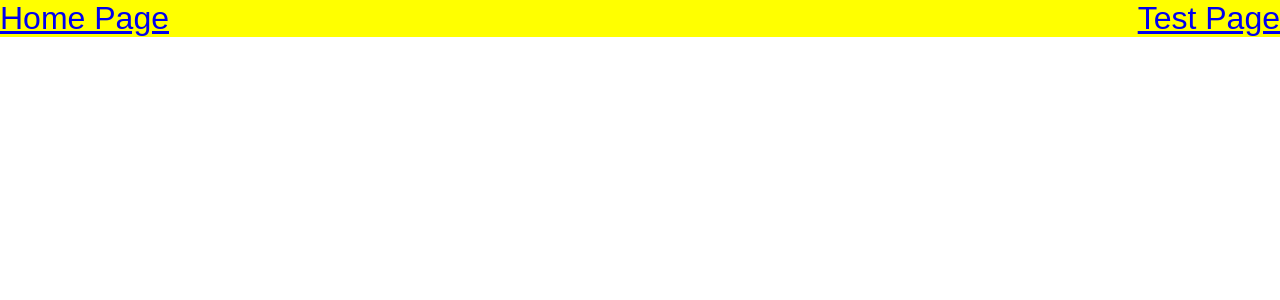
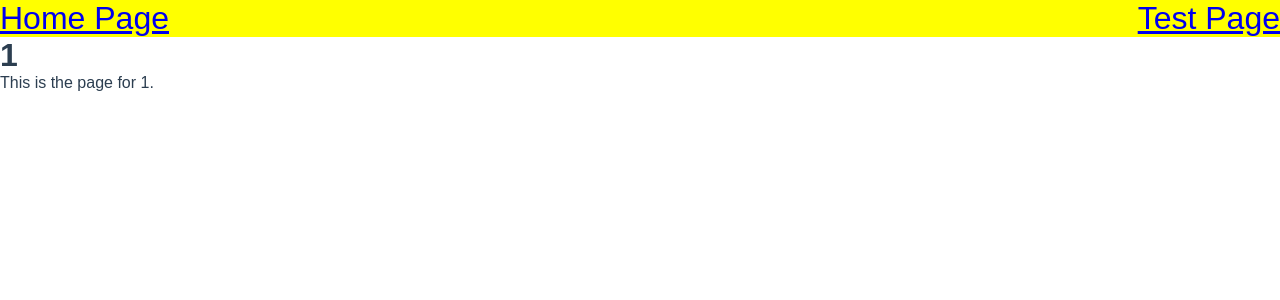
Before and after one commit to Pondering-Apple/vue-NFSA, a Vue app: page /CollectionList/1 in a window 1280 px wide. Before the commit this address had no page. Shown: the top 300 px of the page. Built offline with nearby package versions, Linux system fonts and the light colour scheme.

Commit message:
I GOT DYNAMIC PAGES TO WORK!!!!!

```diff
--- /dev/null
+++ b/src/components/CountryPage.vue
@@ -0,0 +1,19 @@
+<template>
+  <div>
+    <h1>{{ countryName }}</h1>
+    <p>This is the page for {{ countryName }}.</p>
+  </div>
+</template>
+
+<script>
+export default {
+  name: 'CountryPage',
+  computed: {
+    countryName() {
+      return decodeURIComponent(this.$route.params.country)
+    }
+  }
+}
+</script>
+
+<style scoped></style>
--- a/src/components/TestModule.vue
+++ b/src/components/TestModule.vue
@@ -11,18 +11,21 @@
         />
       </g>
     </svg>
+    <component :is="currentComponent" v-if="currentComponent" />
   </div>
 </template>
 
 <script>
 import worldMap from '@svg-maps/world' // Import the default export
+import CollectionList from './CollectionList.vue'
 
 export default {
   data() {
     return {
       worldMap, // Store the imported map object
+      currentComponent: null,
       populations: {
-        ad: 77000, // Andorra
+        ad: 7, // Andorra
         ae: 98241000, // United Arab Emirates
         af: 40218230004, // Afghanistan
         al: 2877790007 // Albania
@@ -35,7 +38,11 @@ export default {
       const country = event.target.closest('path') // Get the clicked country element
       if (country) {
         const countryName = country.getAttribute('title') // Extract the country name
+        const encodedCountryName = encodeURIComponent(countryName) // Encode the country name
         console.log(`Clicked on: ${countryName}`)
+
+        this.$router.push(`/CollectionList/${encodedCountryName}`) // Navigate to the country page
+
         // Here you can navigate to another page or perform other actions based on the clicked country
       }
     },
--- a/src/router/index.js
+++ b/src/router/index.js
@@ -2,6 +2,7 @@ import { createRouter, createWebHistory } from 'vue-router'
 import TestModule from '@/views/TestModule.vue'
 import HomePage from '@/views/HomePage.vue'
 import CollectionList from '@/components/CollectionList.vue'
+import CountryPage from '@/components/CountryPage.vue'
 
 const router = createRouter({
   history: createWebHistory(import.meta.env.BASE_URL),
@@ -20,9 +21,9 @@ const router = createRouter({
       // which is lazy-loaded when the route is visited.
     },
     {
-      path: '/CollectionList',
-      name: 'Collection',
-      component: CollectionList
+      path: '/CollectionList/:country',
+      name: 'CountryPage',
+      component: CountryPage
     }
   ]
 })
```
Also changed, not shown: 2 other files (tests, documents, lock files or other folders).
